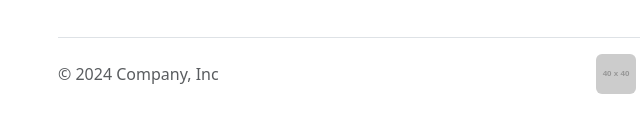
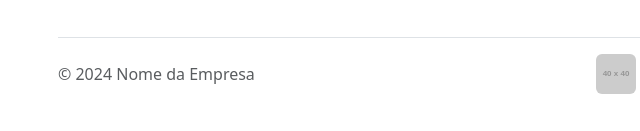
Before and after one commit to okjfarias/qsd_ada_projeto, a plain HTML site: page index.html in a window 1280 px wide. Shown: the part 1127-1258 px from the top of the page, 24-664 px from the left. Drawn offline with nearby package versions, Linux system fonts and the light colour scheme; placeholder pictures from the web are drawn by us.

Commit message:
Alteração no index.html

```diff
--- a/index.html
+++ b/index.html
@@ -168,7 +168,7 @@
           class="d-flex flex-wrap justify-content-between align-items-center py-3 my-4 border-top"
         >
           <p class="col-md-4 mb-0 text-body-secondary">
-            &copy; 2024 Company, Inc
+            &copy; 2024 Nome da Empresa
           </p>
 
           <a
```
